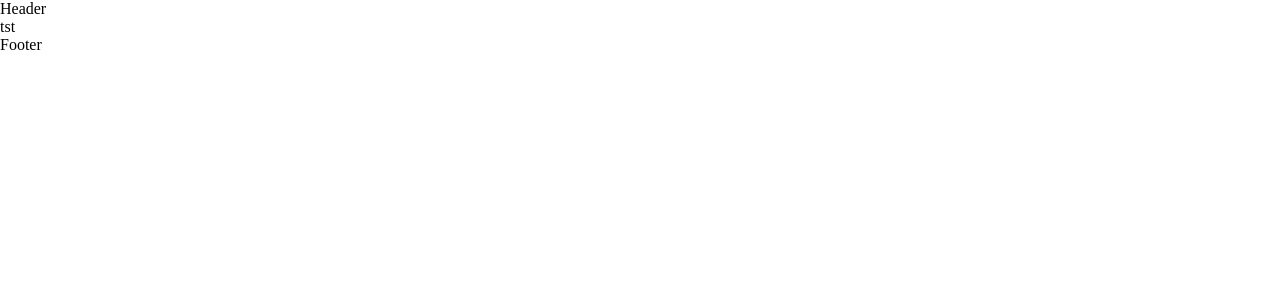
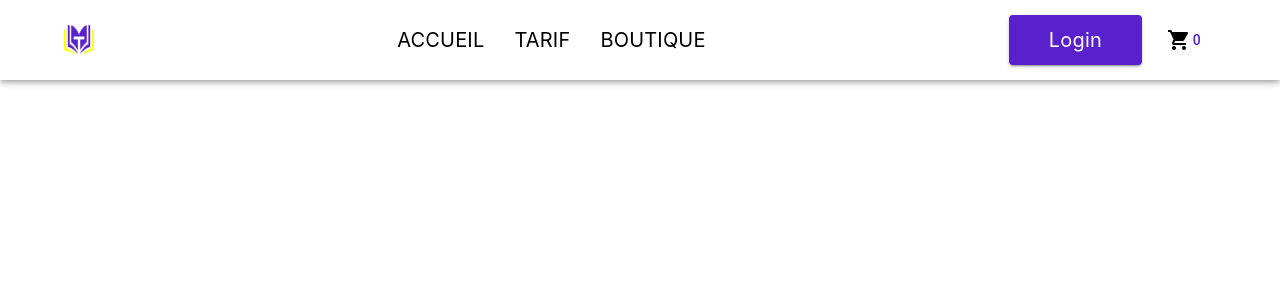
Before and after one commit to issa2580/senlivre, a Next.js app: page / in a window 1280 px wide. Shown: the top 300 px of the page. Built offline with nearby package versions, Linux system fonts and the light colour scheme.

Commit message:
add feature header

```diff
--- a/app/layout.tsx
+++ b/app/layout.tsx
@@ -1,3 +1,5 @@
+'use client'
+
 import Footer from "@/ui/Footer/Footer"
 import Header from "@/ui/Header/Header"
 
--- /dev/null
+++ b/constants/navbar/navbar.ts
@@ -0,0 +1,14 @@
+export const navbar = [
+    {
+        url: '#',
+        path: 'Accueil'
+    },
+    {
+        url: '#',
+        path: 'Tarif'
+    },
+    {
+        url: '#',
+        path: 'Boutique'
+    },
+]
--- /dev/null
+++ b/icons/icons.ts
@@ -0,0 +1,9 @@
+import MenuIcon from '@mui/icons-material/Menu'
+import ShoppingCartIcon from '@mui/icons-material/ShoppingCart';
+import IconButton from '@mui/material/IconButton';
+
+export const icons = {
+    MenuIcon,
+    IconButton,
+    ShoppingCartIcon
+}
--- /dev/null
+++ b/images/images.ts
@@ -0,0 +1,5 @@
+import Logo from '@/assets/teranga.webp'
+
+export const images = {
+    Logo
+}
--- a/package.json
+++ b/package.json
@@ -11,6 +11,7 @@
   "dependencies": {
     "@emotion/react": "^11.11.1",
     "@emotion/styled": "^11.11.0",
+    "@mui/icons-material": "^5.14.18",
     "@mui/material": "^5.14.18",
     "next": "14.0.3",
     "react": "^18",
--- a/ui/Header/Header.tsx
+++ b/ui/Header/Header.tsx
@@ -1,10 +1,177 @@
-import React from 'react';
+import React, { useState} from 'react';
+
+import Link from 'next/link';
+import Image from 'next/image';
+
+import Box from '@mui/material/Box'
+import Button from '@mui/material/Button'
+import AppBar from '@mui/material/AppBar';
+import Container from '@mui/material/Container'
+import Toolbar from '@mui/material/Toolbar';
+import Typography from '@mui/material/Typography';
+import Menu from '@mui/icons-material/Menu';
+import MenuItem from '@mui/material/MenuItem';
+
+import {images} from '@/images/images'
+import { navbar } from '@/constants/navbar/navbar';
+import { icons } from '@/icons/icons';
+import { IconButton, Popover } from '@mui/material';
+import MenuIcon from '@mui/icons-material/Menu'
+
+const navitems = {
+    fontSize: '20px',
+    fontStyle: 'normal',
+    fontWeight: 400,
+    lineHeight: 'normal',
+    fontFamily: 'Inter',
+    // backgroundColor: 'red',
+}
+
+const btnStyle = {
+    background: '#5A20CB',
+    borrderRadius: '5px',
+    padding: '13px 40px',
+}
+
+const shopStyle = {
+    display: 'flex',
+    justifyContent: 'center',
+    alignItems: 'center',
+    gap: '2px',
+    color: '#000'
+}
+
+const Test = () => {
+    console.log("La fonction Test a été appelée.");
+}
+
+
+
 
 const Header = () => {
+
+    const [anchorElNav, setAnchorElNav] = useState<EventTarget | null>(null)
+
+    const handleOpenNavMenu = (event: React.MouseEvent) => {
+        setAnchorElNav(event.currentTarget);
+      }
+
+      const handleCloseNavMenu = () => {
+        setAnchorElNav(null);
+      }
+
+
     return (
-        <div>
-            Header
-        </div>
+        <AppBar
+            sx={{
+                background: 'white',
+                height: '80px',
+                justifyContent: 'center',
+                alignItems: 'center'
+            }}>
+            <Container>
+                <Toolbar disableGutters>
+                    {/* Box section images */}
+                    <Link href='#'>
+                        <Box
+                            sx={{
+                                display: {xs: 'none', md: 'none', lg: 'flex'}
+                            }}>
+                            <Image src={images.Logo} alt='logo' width={30} height={30} />
+                        </Box>
+                    </Link>
+                    {/* Box section navitems */}
+                    <Box
+                        sx={{
+                            flexGrow: 1,
+                            display: {xs: 'flex', md: 'none', lg: 'none'},
+                        }}>
+                        {/* Box section responsive navitem and menu */}
+                        {<icons.IconButton
+                            size='large'
+                            aria-label='senlivre'
+                            aria-controls='menu-appbar'
+                            aria-haspopup='true'
+                            onClick={handleOpenNavMenu}
+                            >
+                            {<icons.MenuIcon />}
+                        </icons.IconButton>}
+                        <Popover
+                            sx={{
+                                display:{xs:'block', md:'none'},
+                                // background:'red',
+                            }}
+                            id='menu-appbar'
+                            anchorEl={anchorElNav as Element | null}
+                            keepMounted
+                            anchorOrigin={{
+                                vertical: 'bottom',
+                                horizontal: 'left',
+                            }}
+                            transformOrigin={{
+                                vertical: 'top',
+                                horizontal: 'left',
+                            }}
+                            open={Boolean(anchorElNav)}
+                            onClose={handleCloseNavMenu}>
+                            {navbar.map((nav, index) => (
+                                <MenuItem
+                                    key={index}
+                                    onClick={handleCloseNavMenu}>
+                                    <Link
+                                        style={{textDecoration: 'none', color: 'black'}}
+                                        href={`#${nav.url}`}>
+                                        <Typography sx={{...navitems}}>{nav.path}</Typography>
+                                    </Link>
+                                </MenuItem>
+                            ))}
+                        </Popover>
+                    </Box>
+
+
+
+                    {/*  */}
+                    <Box
+                        sx={{
+                            flexGrow: 1,
+                            display:{xs:'none', md:'flex'},
+                            justifyContent:{xs:'center', md:'center'},
+                            alignItems:{xs:'center', md:'center'},
+                        }}>
+                        {navbar.map((nav, index) => (
+                            <Button
+                                sx={{
+                                    color: 'whitesmoke',
+                                    display: 'flex',
+                                    padding: '0 15px'
+                                }}
+                                key={index}
+                                onClick={handleCloseNavMenu}>
+                                <Link
+                                    style={{textDecoration: 'none', color: 'black'}}
+                                    href={`#${nav.url}`}>
+                                    <Typography sx={{...navitems}}>{nav.path}</Typography>
+                                </Link>
+                            </Button>
+                        ))}
+                    </Box>
+                    {/* Box Section connexion et panier */}
+                    <Box
+                        sx={{display: 'flex', justifyContent: 'center', alignItems: 'center', gap: '10px'}}>
+                        <Button variant='contained' sx={{...btnStyle}}>
+                            <Typography
+                                sx={{...navitems, textTransform: 'none', color: 'white'}}>
+                                Login
+                            </Typography>
+                        </Button>
+                        <Button sx={{...shopStyle}}>
+                            {<icons.ShoppingCartIcon />}
+                            <span style={{color: '#5A20CB'}}>0</span>
+                        </Button>
+                    </Box>
+                </Toolbar>
+            </Container>
+        </AppBar>
     );
 }
 
```
Also changed, not shown: assets/teranga.webp (added), 1 other file (tests, documents, lock files or other folders).
